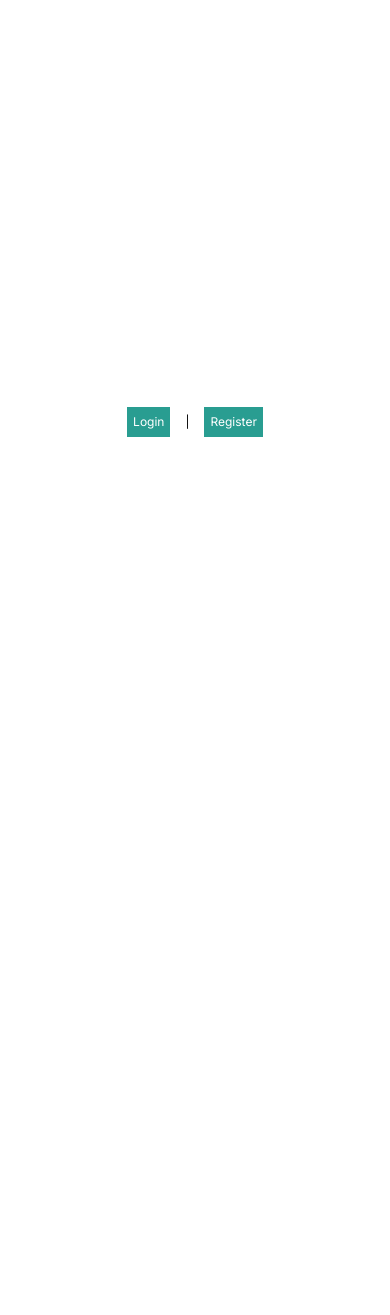
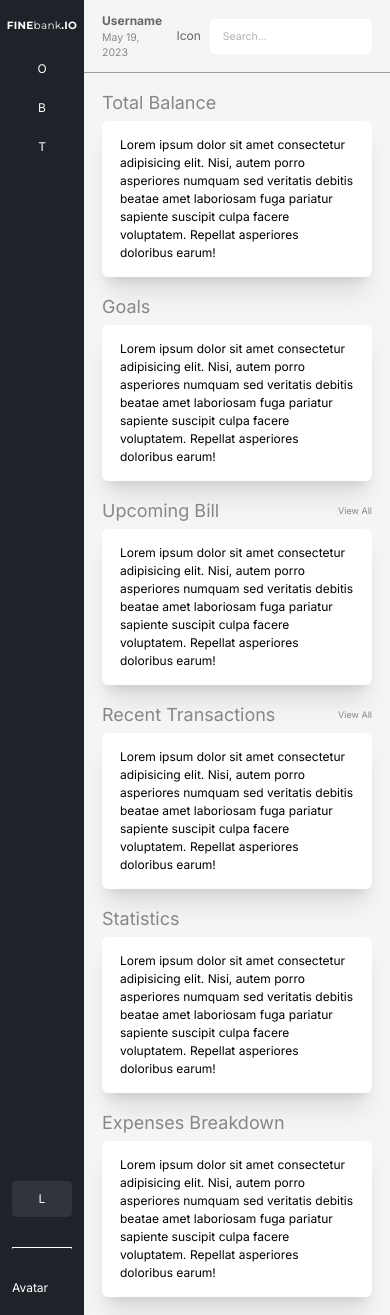
Before and after one commit to hadiPU/admin-ui, a React (Vite) app: page / in a window 390 px wide. Before the commit the page ends 844 px from the top, so only its background shows below. Built offline with nearby package versions, Linux system fonts and the light colour scheme.

Commit message:
membuat responsive layout

```diff
--- a/src/App.css
+++ b/src/App.css
@@ -18,9 +18,14 @@ html {
   --color-gray-03: #9f9f9f;
   --color-gray-05: #e8e8e8;
   --color-gray-06: #f3f3f3;
-  --color-special-bg: rgba(184, 48, 22, 0.15);
+
+  /* ✅ DIPERBAIKI: sidebar gelap sesuai desain Finebank */
+  --color-special-bg: #1e2329;
+
+  /* ✅ DIPERBAIKI: hover menu sidebar jadi sedikit lebih terang */
+  --color-special-bg3: rgba(255, 255, 255, 0.08);
+
   --color-special-bg2: rgba(255, 255, 255, 0.7);
-  --color-special-bg3: rgba(255, 255, 255, 0.08);
   --color-special-mainBg: #f4f5f7;
   --color-special-green: #4daf6e;
   --color-special-red2: #b83016;
--- a/src/App.jsx
+++ b/src/App.jsx
@@ -2,23 +2,14 @@ import "./App.css";
 import SignInPage from "./pages/SignIn";
 import SignUpPage from "./pages/SignUp";
 import ErrorPage from "./pages/Error";
-import { createBrowserRouter, Link, RouterProvider } from "react-router-dom";
+import DashboardPage from "./pages/dashboard";
+import { createBrowserRouter, RouterProvider } from "react-router-dom";
 
 function App() {
   const myRouter = createBrowserRouter([
     {
       path: "/",
-      element: (
-        <div className="flex justify-center items-center min-h-screen">
-          <Link to="/login" className="p-2 m-5 bg-primary text-white">
-            Login
-          </Link>
-          |
-          <Link to="/register" className="p-2 m-5 bg-primary text-white">
-            Register
-          </Link>
-        </div>
-      ),
+      element: <DashboardPage />,
       errorElement: <ErrorPage />,
     },
     {
--- /dev/null
+++ b/src/components/Elements/Card.jsx
@@ -0,0 +1,19 @@
+import React from "react";
+
+function Card(props) {
+  const { title, link = false, desc } = props;
+
+  return (
+    <div className="flex flex-col h-full">
+      <div className="flex justify-between items-center text-gray-02 mb-2">
+        <div className="text-2xl">{title}</div>
+        {link && <div className="text-xs">View All</div>}
+      </div>
+      <div className="bg-white rounded-lg px-6 py-5 shadow-xl flex-1">
+        {desc}
+      </div>
+    </div>
+  );
+}
+
+export default Card;
--- /dev/null
+++ b/src/components/Elements/Input.jsx
@@ -0,0 +1,26 @@
+import React from "react";
+
+function Input(props) {
+  const {
+    id,
+    icon = false,
+    backgroundColor = false,
+    border = "border-gray-03",
+    ...rest
+  } = props;
+
+  return (
+    <>
+      <input
+        className={`py-3 pl-4 text-sm rounded-md w-full border text-gray-01
+          ${border} focus:border-black focus:outline-none focus:ring-0
+          ${backgroundColor || ""}
+        `}
+        id={id}
+        {...rest}
+      />
+    </>
+  );
+}
+
+export default Input;
--- a/src/components/Elements/LabeledInput.jsx
+++ b/src/components/Elements/LabeledInput.jsx
@@ -1,17 +1,15 @@
 import React from "react";
+import Input from "./Input";
 
 function LabeledInput(props) {
   const { label, id, ...rest } = props;
+
   return (
     <>
       <label htmlFor={id} className="block text-sm mb-2">
         {label}
       </label>
-      <input
-        className="py-3 pl-4 text-sm rounded-md w-full bg-special-mainBg border border-gray-03 text-gray-01 focus:border-black focus:outline-none focus:ring-0"
-        id={id}
-        {...rest}
-      />
+      <Input id={id} {...rest} />
     </>
   );
 }
--- a/src/components/Elements/Logo.jsx
+++ b/src/components/Elements/Logo.jsx
@@ -1,15 +1,25 @@
-import React from 'react'
+import React from "react";
 
-function Logo() {
+function Logo(props) {
+  const { variant = "primary" } = props;
+
+  const variantClasses = {
+    primary: "text-primary text-4xl",
+    secondary: "text-white text-sm sm:text-2xl",
+  };
+
   return (
     <>
-        <div className="flex justify-center font-poppins tracking-wide text-primary text-4xl">
-          <span className="font-bold">FINE</span>
-          bank
-          <span className="font-bold">.IO</span>
-        </div>
+      <div
+        className={`flex justify-center font-poppins tracking-wide
+          ${variantClasses[variant] || variantClasses.primary}`}
+      >
+        <span className="font-bold">FINE</span>
+        bank
+        <span className="font-bold">.IO</span>
+      </div>
     </>
-  )
+  );
 }
 
-export default Logo
+export default Logo;
--- /dev/null
+++ b/src/components/Layouts/MainLayout.jsx
@@ -0,0 +1,101 @@
+import React from "react";
+import Logo from "../Elements/Logo";
+import Input from "../Elements/Input";
+
+function MainLayout(props) {
+  const { children } = props;
+
+  return (
+    <>
+      <div className="flex min-h-screen">
+
+        {/* ===== SIDEBAR (ASIDE) ===== */}
+        <aside className="flex flex-col justify-between bg-special-bg text-white w-28 sm:w-64 py-6 px-4">
+
+          {/* Bagian Atas: Logo + Nav */}
+          <div>
+            {/* Logo — langkah 12 */}
+            <div className="mb-6">
+              <Logo variant="secondary" />
+            </div>
+
+            {/* Navigasi Menu — langkah 11 */}
+            <nav className="flex flex-col gap-1">
+              <div className="flex hover:bg-special-bg3 hover:text-white px-4 py-3 rounded-md cursor-pointer">
+                <div className="mx-auto sm:mx-0">O</div>
+                <div className="ms-3 hidden sm:block">Overview</div>
+              </div>
+              <div className="flex hover:bg-special-bg3 hover:text-white px-4 py-3 rounded-md cursor-pointer">
+                <div className="mx-auto sm:mx-0">B</div>
+                <div className="ms-3 hidden sm:block">Balances</div>
+              </div>
+              <div className="flex hover:bg-special-bg3 hover:text-white px-4 py-3 rounded-md cursor-pointer">
+                <div className="mx-auto sm:mx-0">T</div>
+                <div className="ms-3 hidden sm:block">Transactions</div>
+              </div>
+            </nav>
+          </div>
+
+          {/* Bagian Bawah: Logout + Divider + User — langkah 6,7,8,9,10 */}
+          <div>
+            {/* Logout — langkah 9 */}
+            <div className="flex bg-special-bg3 text-white px-4 py-3 rounded-md cursor-pointer">
+              <div className="mx-auto sm:mx-0">L</div>
+              <div className="ms-3 hidden sm:block">Logout</div>
+            </div>
+
+            {/* Divider — langkah 8 */}
+            <div className="border my-10 border-b-special-bg"></div>
+
+            {/* User Info — langkah 10 */}
+            <div className="flex justify-between items-center">
+              <div>Avatar</div>
+              <div className="hidden sm:block">
+                Username
+                <br />
+                View Profile
+              </div>
+              <div className="hidden sm:block">icon</div>
+            </div>
+          </div>
+
+        </aside>
+
+        {/* ===== BAGIAN KANAN ===== */}
+        <div className="flex flex-col flex-1 min-h-0">
+
+          {/* Header — langkah 14, 15, 16 */}
+          <header className="flex justify-between items-center bg-special-mainBg border-b border-gray-03 px-6 py-4">
+
+            {/* Kiri header: Username (atas) + Datetime (bawah) — langkah 15 */}
+            <div className="flex items-center">
+              <div className="flex flex-col mr-3">
+                <div className="font-bold text-gray-01">Username</div>
+                <div className="text-sm text-gray-02">May 19, 2023</div>
+              </div>
+            </div>
+
+            {/* Kanan header: Icon + Search Box — langkah 15, 16 */}
+            <div className="flex items-center gap-3">
+              <div className="text-gray-01">Icon</div>
+              <Input
+                placeholder="Search..."
+                backgroundColor="bg-white"
+                border="border-white"
+              />
+            </div>
+
+          </header>
+
+          {/* Main Content — langkah 17 */}
+          <main className="flex-1 min-h-0 px-6 py-6 bg-special-mainBg overflow-auto">
+            {children}
+          </main>
+
+        </div>
+      </div>
+    </>
+  );
+}
+
+export default MainLayout;
--- /dev/null
+++ b/src/pages/dashboard.jsx
@@ -0,0 +1,60 @@
+import React from "react";
+import MainLayout from "../components/Layouts/MainLayout";
+import Card from "../components/Elements/Card";
+
+function DashboardPage() {
+  return (
+    <MainLayout>
+      <div className="grid sm:grid-cols-12 sm:grid-rows-3 gap-6 h-full">
+
+        {/* Baris 1 — 3 card masing-masing 4 kolom */}
+        <div className="sm:col-span-4">
+          <Card
+            title="Total Balance"
+            desc="Lorem ipsum dolor sit amet consectetur adipisicing elit. Nisi, autem porro asperiores numquam sed veritatis debitis beatae amet laboriosam fuga pariatur sapiente suscipit culpa facere voluptatem. Repellat asperiores doloribus earum!"
+          />
+        </div>
+        <div className="sm:col-span-4">
+          <Card
+            title="Goals"
+            desc="Lorem ipsum dolor sit amet consectetur adipisicing elit. Nisi, autem porro asperiores numquam sed veritatis debitis beatae amet laboriosam fuga pariatur sapiente suscipit culpa facere voluptatem. Repellat asperiores doloribus earum!"
+          />
+        </div>
+        <div className="sm:col-span-4">
+          <Card
+            title="Upcoming Bill"
+            link="/bills"
+            desc="Lorem ipsum dolor sit amet consectetur adipisicing elit. Nisi, autem porro asperiores numquam sed veritatis debitis beatae amet laboriosam fuga pariatur sapiente suscipit culpa facere voluptatem. Repellat asperiores doloribus earum!"
+          />
+        </div>
+
+        {/* Baris 2 & 3 */}
+        {/* Recent Transactions: 4 kolom, rentang 2 baris */}
+        <div className="sm:col-span-4 sm:row-span-2">
+          <Card
+            title="Recent Transactions"
+            link="/transactions"
+            desc="Lorem ipsum dolor sit amet consectetur adipisicing elit. Nisi, autem porro asperiores numquam sed veritatis debitis beatae amet laboriosam fuga pariatur sapiente suscipit culpa facere voluptatem. Repellat asperiores doloribus earum!"
+          />
+        </div>
+        {/* Statistics: 8 kolom */}
+        <div className="sm:col-span-8">
+          <Card
+            title="Statistics"
+            desc="Lorem ipsum dolor sit amet consectetur adipisicing elit. Nisi, autem porro asperiores numquam sed veritatis debitis beatae amet laboriosam fuga pariatur sapiente suscipit culpa facere voluptatem. Repellat asperiores doloribus earum!"
+          />
+        </div>
+        {/* Expenses Breakdown: 8 kolom */}
+        <div className="sm:col-span-8">
+          <Card
+            title="Expenses Breakdown"
+            desc="Lorem ipsum dolor sit amet consectetur adipisicing elit. Nisi, autem porro asperiores numquam sed veritatis debitis beatae amet laboriosam fuga pariatur sapiente suscipit culpa facere voluptatem. Repellat asperiores doloribus earum!"
+          />
+        </div>
+
+      </div>
+    </MainLayout>
+  );
+}
+
+export default DashboardPage;
```
